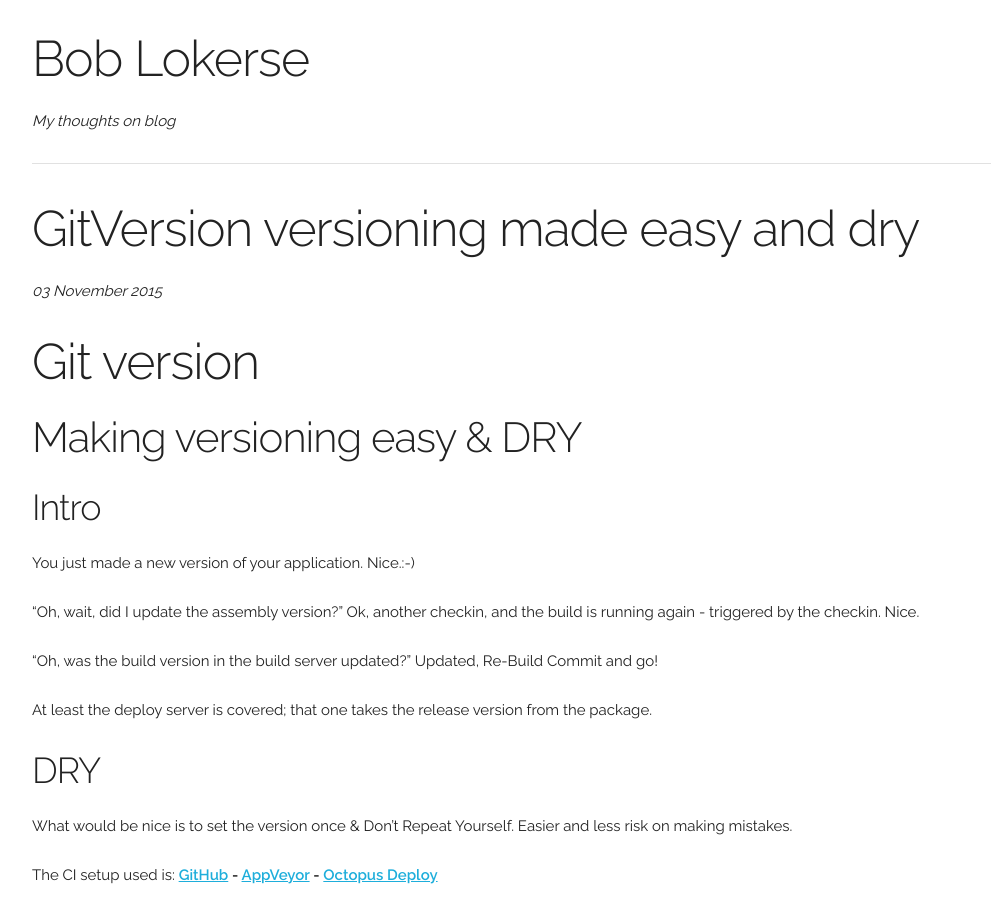
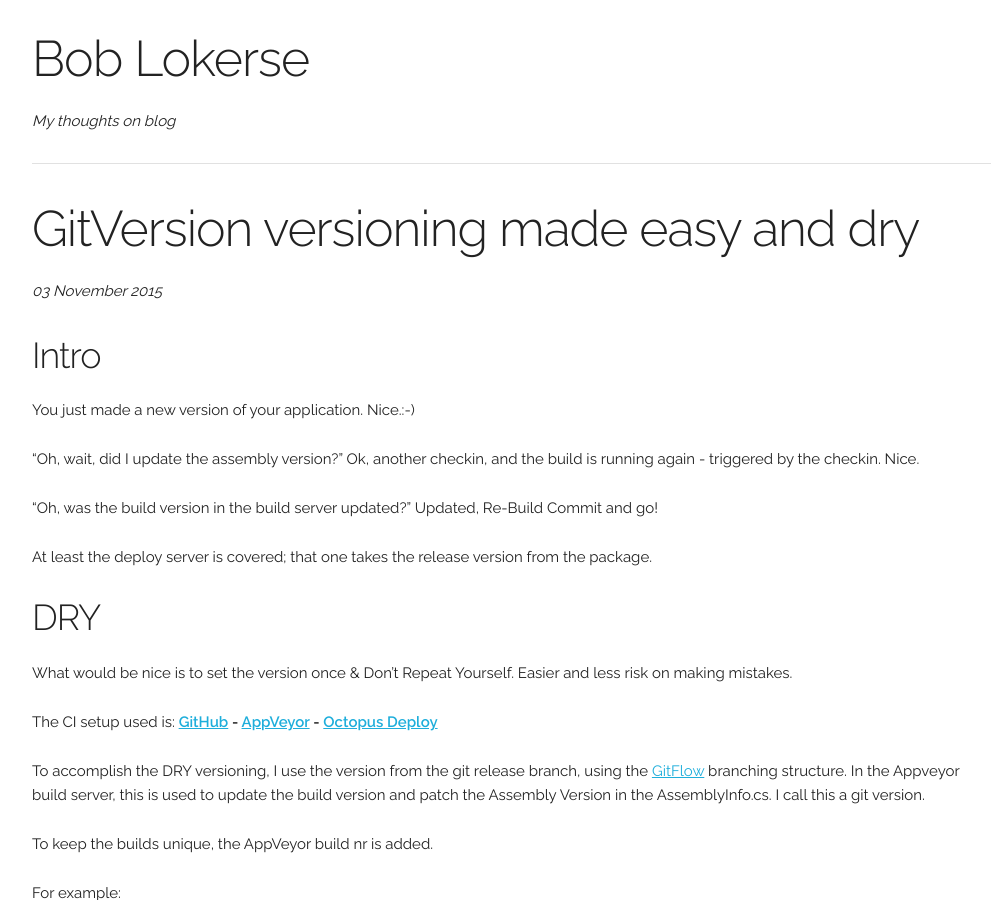
Before and after one commit to BobLokerse/BobLokerse.github.io, a Jekyll site: the page built from _posts/2015-11-03-GitVersion-versioning-made-easy-and-dry.md, in a window 1280 px wide and 900 px high. Shown: the whole window, without its empty margins (128-1119 px from the left). Built offline with Jekyll 4.4.1, drawn with Linux system fonts in a browser that asks for light colours; Markdown is read by kramdown in place of the engine named in the settings; comment, search, counter and statistics services are not loaded.

Commit message:
removed the double title

```diff
--- a/_posts/2015-11-03-GitVersion-versioning-made-easy-and-dry.md
+++ b/_posts/2015-11-03-GitVersion-versioning-made-easy-and-dry.md
@@ -3,10 +3,6 @@ layout: post
 title: GitVersion versioning made easy and dry
 tags: ci, continuous integration, github, appveyor, octopus deploy, gitflow
 ---
-# Git version #
-
-## Making versioning easy & DRY ##
-
 ### Intro ###
 You just made a new version of your application. Nice.:-)
 
```
